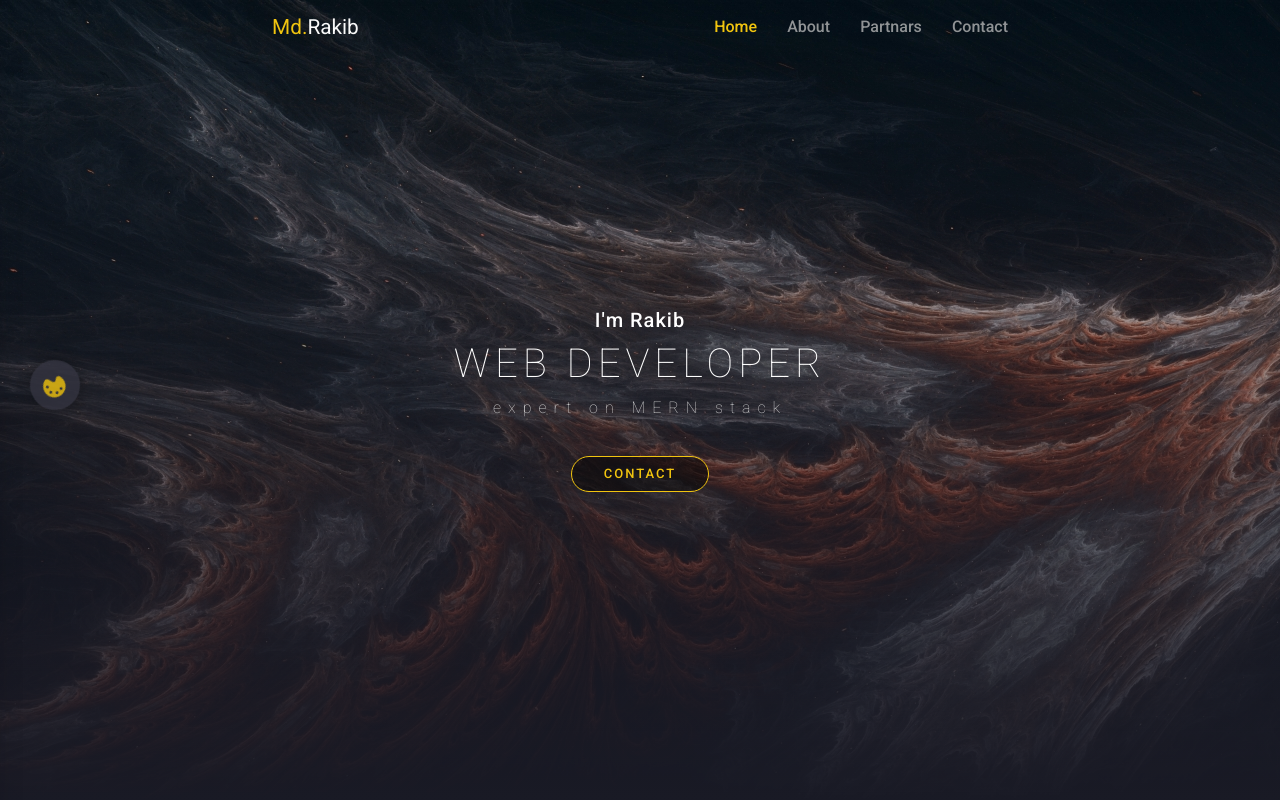
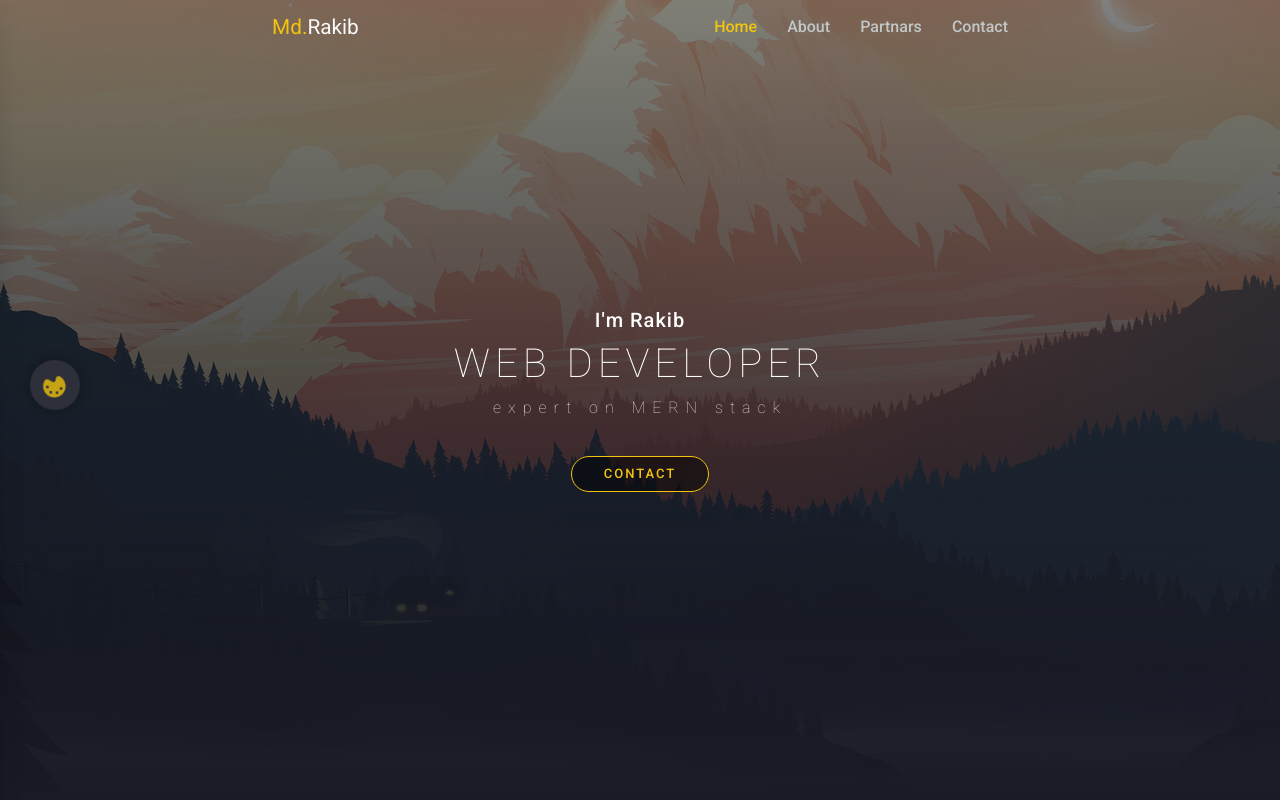
Before and after one commit to mohammedrakib944/Portfolio_React_Vite, a React (Vite) app: page / in a window 1280 px wide. Shown: the top 800 px of the page. Built offline with nearby package versions, Linux system fonts and the light colour scheme.

Commit message:
5-17-2022

```diff
--- a/src/components/nav/nav.css
+++ b/src/components/nav/nav.css
@@ -33,7 +33,7 @@
   justify-content: space-between;
 }
 .navigation li a {
-  color: #909395;
+  color: #c1c7c7;
   font-weight: 500;
   transition: 0.3s;
 }
--- a/src/pages/Home/Home.jsx
+++ b/src/pages/Home/Home.jsx
@@ -5,7 +5,7 @@
 import "./home.css";
 import { ProjectsNames } from "./Projects";
 // import BG2 from "../../assets/img/bg2.jpg";
-import BG2 from "../../assets/img/bg6.jpg";
+import BG2 from "../../assets/img/bg2.jpg";
 import { Link } from "react-router-dom";
 
 export default function Home() {
--- a/src/pages/Home/home.css
+++ b/src/pages/Home/home.css
@@ -13,7 +13,7 @@
   align-items: center;
   justify-content: center;
   color: white;
-  background: linear-gradient(0deg, var(--bodyBG), transparent);
+  background: linear-gradient(0deg, var(--bodyBG), rgb(0 0 0 / 50%));
 }
 
 .landingContent h5 {
```
Also changed, not shown: src/assets/img/bg1.jpg (deleted).
